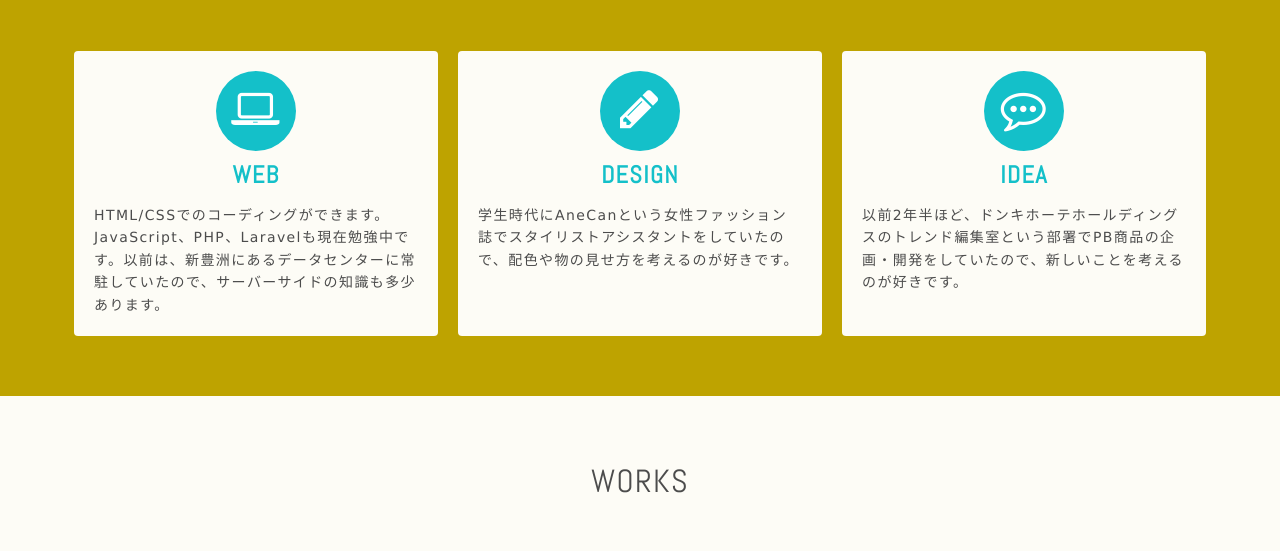
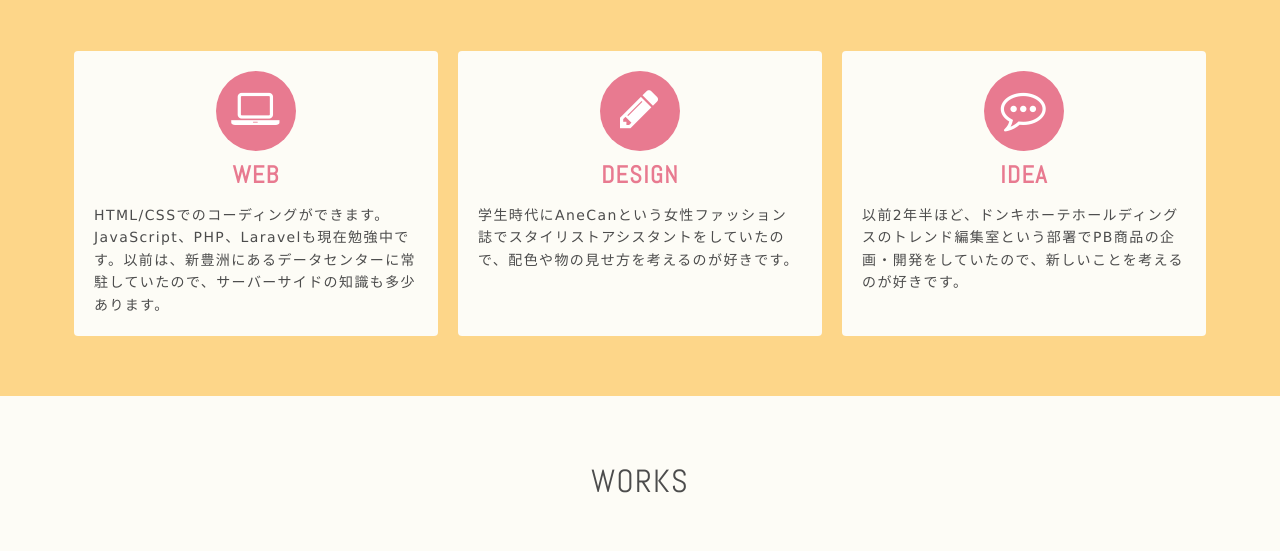
Before and after one commit to kaori-nu/kaori-nu.github.io, a plain HTML site: page index.html in a window 1280 px wide. Shown: the part 683-1234 px from the top of the page. Drawn offline with nearby package versions, Linux system fonts and the light colour scheme.

Commit message:
change color

```diff
--- a/css/style.scss
+++ b/css/style.scss
@@ -5,8 +5,8 @@ $baseFontFamily :"游ゴシック", YuGothic, "メイリオ",Verdana, "Hiragino
 
 // colors
 $baseColor: #fdfcf6;
-$subColor: #bea300;
-$keyColor: #14c0c9;
+$subColor: #fdd689;
+$keyColor: #e87a90;
 $fontColor: #4c4c4c;
 
 
```
Also changed, not shown: css/style.css.
